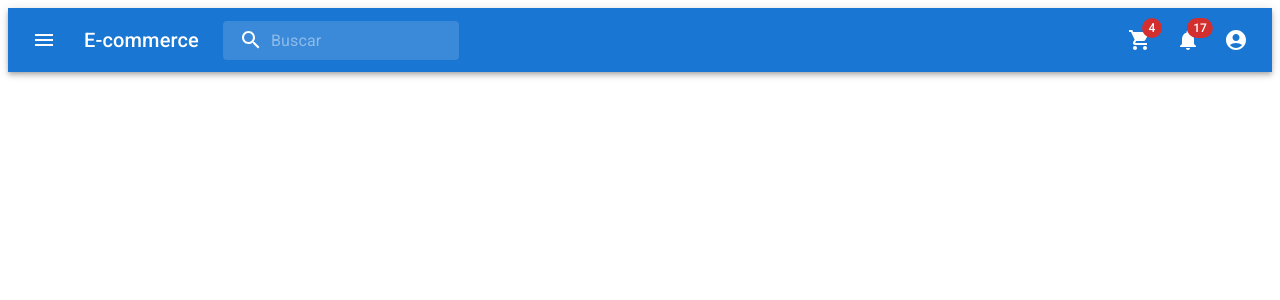
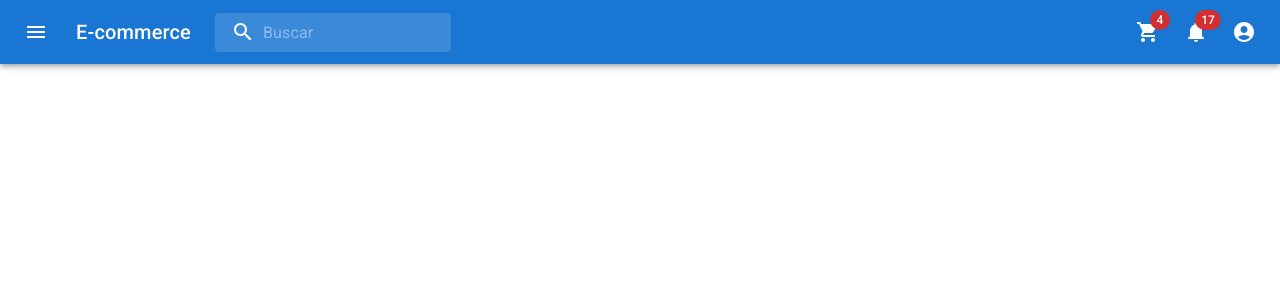
Before and after one commit to mauroturner/ecommerce, a React (Vite) app: page / in a window 1280 px wide. Shown: the top 300 px of the page. Built offline with nearby package versions, Linux system fonts and the light colour scheme.

Commit message:
Se agregó SASS

```diff
--- a/index.html
+++ b/index.html
@@ -3,8 +3,8 @@
   <head>
       <meta charset="UTF-8" />
       <meta name="viewport" content="width=device-width, initial-scale=1.0" />
+      <link rel="stylesheet" href="./src/assets/css/styles.css">
       <title>E-commerce</title>
-      <link rel="stylesheet" href="https://fonts.googleapis.com/css?family=Roboto:300,400,500,700&display=swap"/>
   </head>
   <body>
       <div id="root"></div>
--- /dev/null
+++ b/src/assets/css/styles.css
@@ -0,0 +1,121 @@
+@charset "UTF-8";
+@import url("https://fonts.googleapis.com/css2?family=Roboto:ital,wght@0,100;0,300;0,400;0,500;0,700;0,900;1,100;1,300;1,400;1,500;1,700;1,900&display=swap");
+/* (Opcional) Desactivamos los animations en el caso de que el usuario haya configurado el modo sin animation */
+@media (prefers-reduced-motion: reduce) {
+  * {
+    animation: none !important;
+    transition: none !important; } }
+
+/* Reseteamos los margin y paddings de todas las etiquetas */
+*,
+*::before,
+*::after {
+  margin: 0;
+  padding: 0;
+  border: 0;
+  box-sizing: border-box;
+  vertical-align: baseline; }
+
+*::before,
+*::after {
+  display: block; }
+
+/* Evitamos problemas con las imagenes */
+img,
+picture,
+video,
+iframe,
+figure {
+  max-width: 100%;
+  width: 100%;
+  display: block;
+  object-fit: cover;
+  object-position: center center; }
+
+/* Reseteamos los enlaces para funcionar como cajas... */
+a {
+  display: block;
+  text-decoration: none;
+  color: inherit;
+  font-size: inherit; }
+
+/* ... excepto los que se encuentran en párrafos */
+p a {
+  display: inline; }
+
+/* Quitamos los puntos de los <li> */
+li {
+  list-style-type: none; }
+
+/* (Opcional) Configuramos anclas suaves */
+html {
+  scroll-behavior: smooth; }
+
+/* Desactivamos estilos por defecto de las principales etiquetas de texto */
+h1,
+h2,
+h3,
+h4,
+h5,
+h6,
+p,
+span,
+a,
+strong,
+blockquote,
+i,
+b,
+u,
+em {
+  font-size: inherit;
+  font-weight: inherit;
+  font-style: inherit;
+  text-decoration: none;
+  color: inherit; }
+
+/* Evitamos problemas con los pseudoelementos de quotes */
+blockquote:before,
+blockquote:after,
+q:before,
+q:after {
+  content: '';
+  content: none; }
+
+/* Nivelamos problemas de tipografías y colocación de formularios */
+form,
+input,
+textarea,
+select,
+button,
+label {
+  font-family: inherit;
+  font-size: inherit;
+  hyphens: auto;
+  background-color: transparent;
+  color: inherit;
+  display: block;
+  appearance: none; }
+
+/* Reseteamos las tablas */
+table,
+tr,
+td {
+  border-collapse: collapse;
+  border-spacing: 0; }
+
+/* Evitamos problemas con los SVG */
+svg {
+  width: 100%;
+  display: block;
+  fill: currentColor; }
+
+/* Configuramos la tipografía para toda la web */
+body {
+  min-height: 100vh;
+  font-size: 100%;
+  font-family: var(--tipo-principal);
+  color: var(--negro);
+  hyphens: auto;
+  font-smooth: always;
+  -webkit-font-smoothing: antialiased;
+  -moz-osx-font-smoothing: grayscale; }
--- /dev/null
+++ b/src/assets/scss/base/_resets.scss
@@ -0,0 +1,136 @@
+@import url('https://fonts.googleapis.com/css2?family=Roboto:ital,wght@0,100;0,300;0,400;0,500;0,700;0,900;1,100;1,300;1,400;1,500;1,700;1,900&display=swap');
+
+/* (Opcional) Desactivamos los animations en el caso de que el usuario haya configurado el modo sin animation */
+@media (prefers-reduced-motion: reduce) {
+    * {
+        animation: none !important;
+        transition: none !important;
+    }
+}
+
+/* Reseteamos los margin y paddings de todas las etiquetas */
+*,
+*::before,
+*::after {
+    margin: 0;
+    padding: 0;
+    border: 0;
+    box-sizing: border-box;
+    vertical-align: baseline;
+}
+
+*::before,
+*::after {
+    display: block;
+}
+
+/* Evitamos problemas con las imagenes */
+img,
+picture,
+video,
+iframe,
+figure {
+    max-width: 100%;
+    width: 100%;
+    display: block;
+    object-fit: cover;
+    object-position: center center;
+}
+
+/* Reseteamos los enlaces para funcionar como cajas... */
+a {
+    display: block;
+    text-decoration: none;
+    color: inherit;
+    font-size: inherit;
+}
+
+/* ... excepto los que se encuentran en párrafos */
+p a {
+    display: inline;
+}
+
+/* Quitamos los puntos de los <li> */
+li {
+    list-style-type: none;
+}
+
+/* (Opcional) Configuramos anclas suaves */
+html {
+    scroll-behavior: smooth;
+}
+
+/* Desactivamos estilos por defecto de las principales etiquetas de texto */
+h1,
+h2,
+h3,
+h4,
+h5,
+h6,
+p,
+span,
+a,
+strong,
+blockquote,
+i,
+b,
+u,
+em {
+    font-size: inherit;
+    font-weight: inherit;
+    font-style: inherit;
+    text-decoration: none;
+    color: inherit;
+}
+
+/* Evitamos problemas con los pseudoelementos de quotes */
+blockquote:before,
+blockquote:after,
+q:before,
+q:after {
+    content: '';
+    content: none;
+}
+
+/* Nivelamos problemas de tipografías y colocación de formularios */
+form,
+input,
+textarea,
+select,
+button,
+label {
+    font-family: inherit;
+    font-size: inherit;
+    hyphens: auto;
+    background-color: transparent;
+    color: inherit;
+    display: block;
+    appearance: none;
+}
+
+/* Reseteamos las tablas */
+table,
+tr,
+td {
+    border-collapse: collapse;
+    border-spacing: 0;
+}
+
+/* Evitamos problemas con los SVG */
+svg {
+    width: 100%;
+    display: block;
+    fill: currentColor;
+}
+
+/* Configuramos la tipografía para toda la web */
+body {
+    min-height: 100vh;
+    font-size: 100%;
+    font-family: var(--tipo-principal);
+    color: var(--negro);
+    hyphens: auto;
+    font-smooth: always;
+    -webkit-font-smoothing: antialiased;
+    -moz-osx-font-smoothing: grayscale;
+}
--- /dev/null
+++ b/src/assets/scss/styles.scss
@@ -0,0 +1,4 @@
+@import './abstracts/variables';
+@import './abstracts/mixins';
+@import './base/resets';
+@import './base/base';
```
Also changed, not shown: package.json (+6 -1 lines), src/assets/scss/abstracts/_mixins.scss (added), src/assets/scss/abstracts/_variables.scss (added), src/assets/scss/base/_base.scss (added), 2 other files (tests, documents, lock files or other folders).
